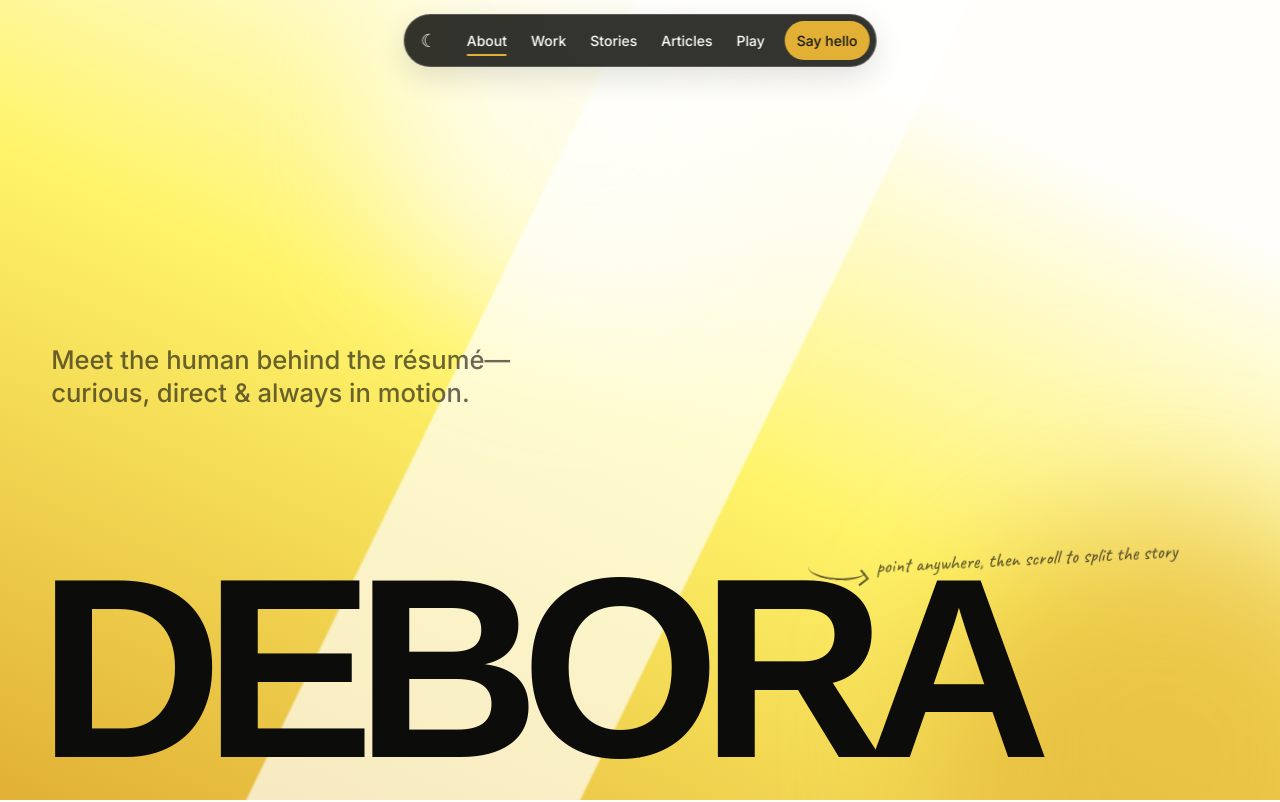
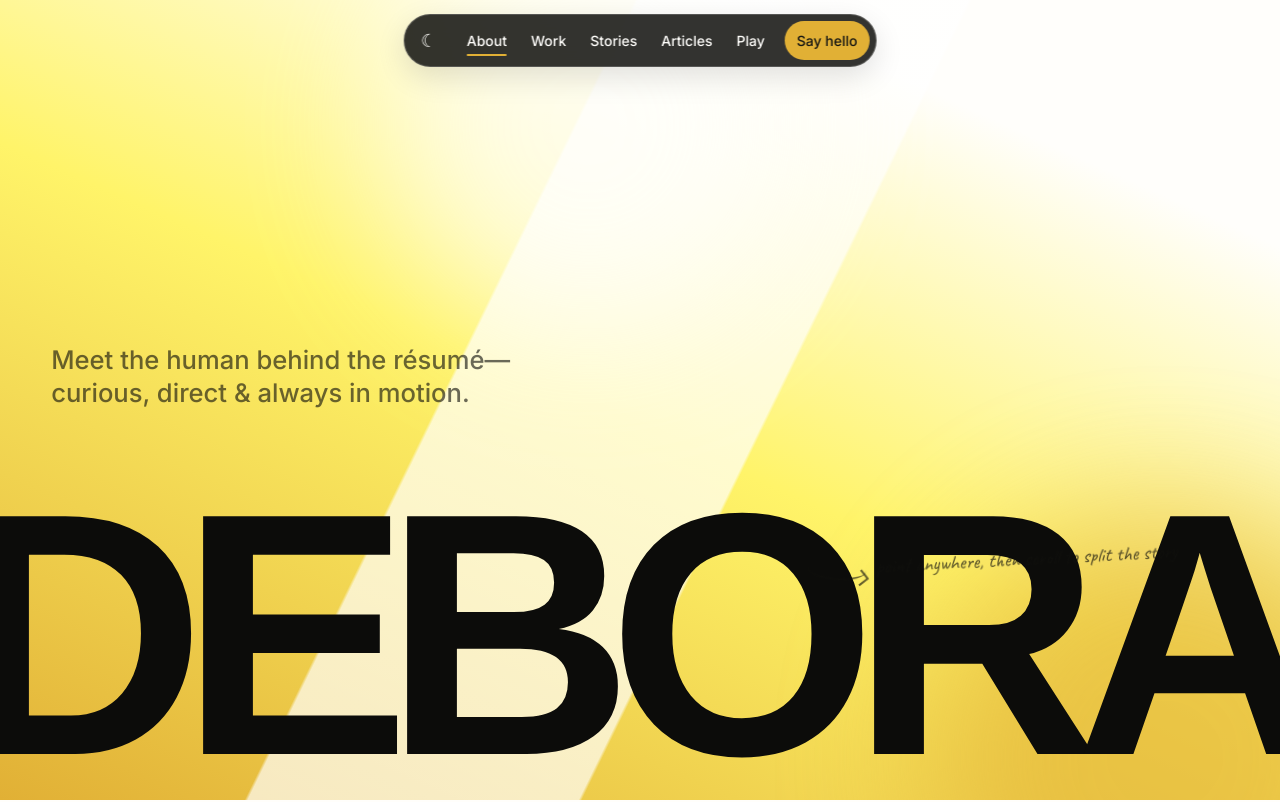
Before and after one commit to lawsonM525/deborara, a Next.js app: page / in a window 1280 px wide. Shown: the top 802 px of the page. Built offline with nearby package versions, Linux system fonts and the light colour scheme; a web font is replaced by a local one.

Commit message:
Snap hero split between whole letters

```diff
--- a/app/globals.css
+++ b/app/globals.css
@@ -216,66 +216,47 @@ a {
 .interactive-name {
   --progress: 0;
   --separate: 0px;
-  --split: 50%;
-  --tilt: 0deg;
   position: relative;
   z-index: 2;
+  display: flex;
   width: 100%;
   height: 0.76em;
+  align-items: flex-end;
+  justify-content: center;
   color: #0c0c0a;
   cursor: col-resize;
   font-family: "Reddit Sans Condensed", sans-serif;
-  font-size: clamp(116px, 20vw, 360px);
+  font-size: clamp(116px, 27vw, 400px);
   font-weight: 900;
-  letter-spacing: -0.075em;
   line-height: 0.76;
   text-transform: uppercase;
   touch-action: pan-y;
 }
 
-.name-half {
-  position: absolute;
-  inset: 0;
-  display: block;
-  width: 100%;
+.name-letter-row {
+  display: flex;
+  align-items: flex-end;
+  justify-content: center;
   white-space: nowrap;
-  will-change: clip-path, transform;
 }
 
-.name-left {
-  clip-path: polygon(0 0, var(--split) 0, var(--split) 100%, 0 100%);
-  transform: translateX(calc(-1 * var(--separate))) rotate(calc(-1 * var(--tilt)));
-  transform-origin: 25% 70%;
+.name-letter {
+  display: block;
+  margin-right: -0.075em;
+  will-change: transform;
+  transition: transform 160ms cubic-bezier(.22, .61, .36, 1);
 }
 
-.name-right {
-  clip-path: polygon(var(--split) 0, 100% 0, 100% 100%, var(--split) 100%);
-  transform: translateX(var(--separate)) rotate(var(--tilt));
-  transform-origin: 75% 70%;
+.name-letter:last-child {
+  margin-right: 0;
 }
 
-.name-cut {
-  position: absolute;
-  top: 4%;
-  bottom: 2%;
-  left: var(--split);
-  width: 2px;
-  background: rgba(17, 17, 15, 0.35);
-  opacity: var(--progress);
-  pointer-events: none;
-  transform: translateX(-50%);
+.letter-left {
+  transform: translate3d(calc(-1 * var(--separate)), 0, 0);
 }
 
-.name-cut i {
-  position: absolute;
-  top: -24px;
-  left: 50%;
-  width: 8px;
-  height: 8px;
-  border-radius: 50%;
-  background: #11110f;
-  box-shadow: 0 0 0 6px rgba(255, 255, 255, 0.7);
-  transform: translateX(-50%);
+.letter-right {
+  transform: translate3d(var(--separate), 0, 0);
 }
 
 .hero-kicker {
--- a/components/InteractiveName.tsx
+++ b/components/InteractiveName.tsx
@@ -1,9 +1,12 @@
 "use client";
 
-import { useEffect, useRef } from "react";
+import { useEffect, useRef, useState } from "react";
+
+const letters = [..."DEBORA"];
 
 export function InteractiveName() {
   const nameRef = useRef<HTMLDivElement>(null);
+  const [splitIndex, setSplitIndex] = useState(3);
 
   useEffect(() => {
     const node = nameRef.current;
@@ -21,7 +24,6 @@ export function InteractiveName() {
         const distance = Math.min(window.innerWidth * 0.105, 150) * progress;
         node.style.setProperty("--progress", progress.toFixed(3));
         node.style.setProperty("--separate", `${distance}px`);
-        node.style.setProperty("--tilt", `${progress * 2.2}deg`);
       });
     };
 
@@ -39,8 +41,20 @@ export function InteractiveName() {
     const node = nameRef.current;
     if (!node) return;
     const bounds = node.getBoundingClientRect();
-    const percentage = ((clientX - bounds.left) / bounds.width) * 100;
-    node.style.setProperty("--split", `${Math.min(92, Math.max(8, percentage))}%`);
+    const localX = clientX - bounds.left;
+    const letterNodes = Array.from(
+      node.querySelectorAll<HTMLElement>(".name-letter"),
+    );
+    const gaps = letterNodes.slice(0, -1).map((letter, index) => {
+      const next = letterNodes[index + 1];
+      return (letter.offsetLeft + letter.offsetWidth + next.offsetLeft) / 2;
+    });
+    const closestGap = gaps.reduce(
+      (best, gap, index) =>
+        Math.abs(gap - localX) < Math.abs(gaps[best] - localX) ? index : best,
+      0,
+    );
+    setSplitIndex(closestGap + 1);
   }
 
   return (
@@ -51,10 +65,17 @@ export function InteractiveName() {
       aria-label="Debora"
       onPointerMove={(event) => moveSplit(event.clientX)}
     >
-      <span className="name-half name-left" aria-hidden="true">DEBORA</span>
-      <span className="name-half name-right" aria-hidden="true">DEBORA</span>
-      <span className="name-cut" aria-hidden="true">
-        <i />
+      <span className="name-letter-row" aria-hidden="true">
+        {letters.map((letter, index) => (
+          <span
+            className={`name-letter ${
+              index < splitIndex ? "letter-left" : "letter-right"
+            }`}
+            key={`${letter}-${index}`}
+          >
+            {letter}
+          </span>
+        ))}
       </span>
     </div>
   );
```
